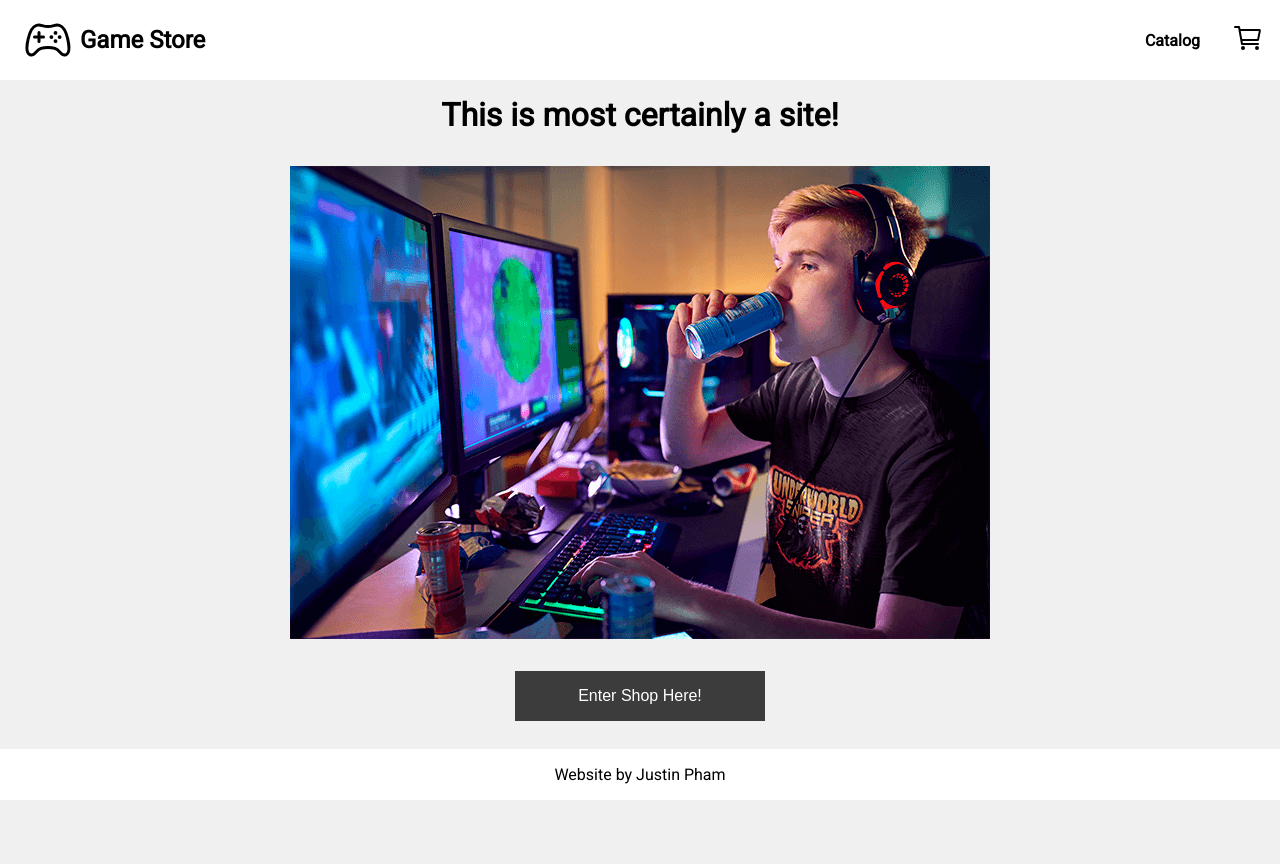
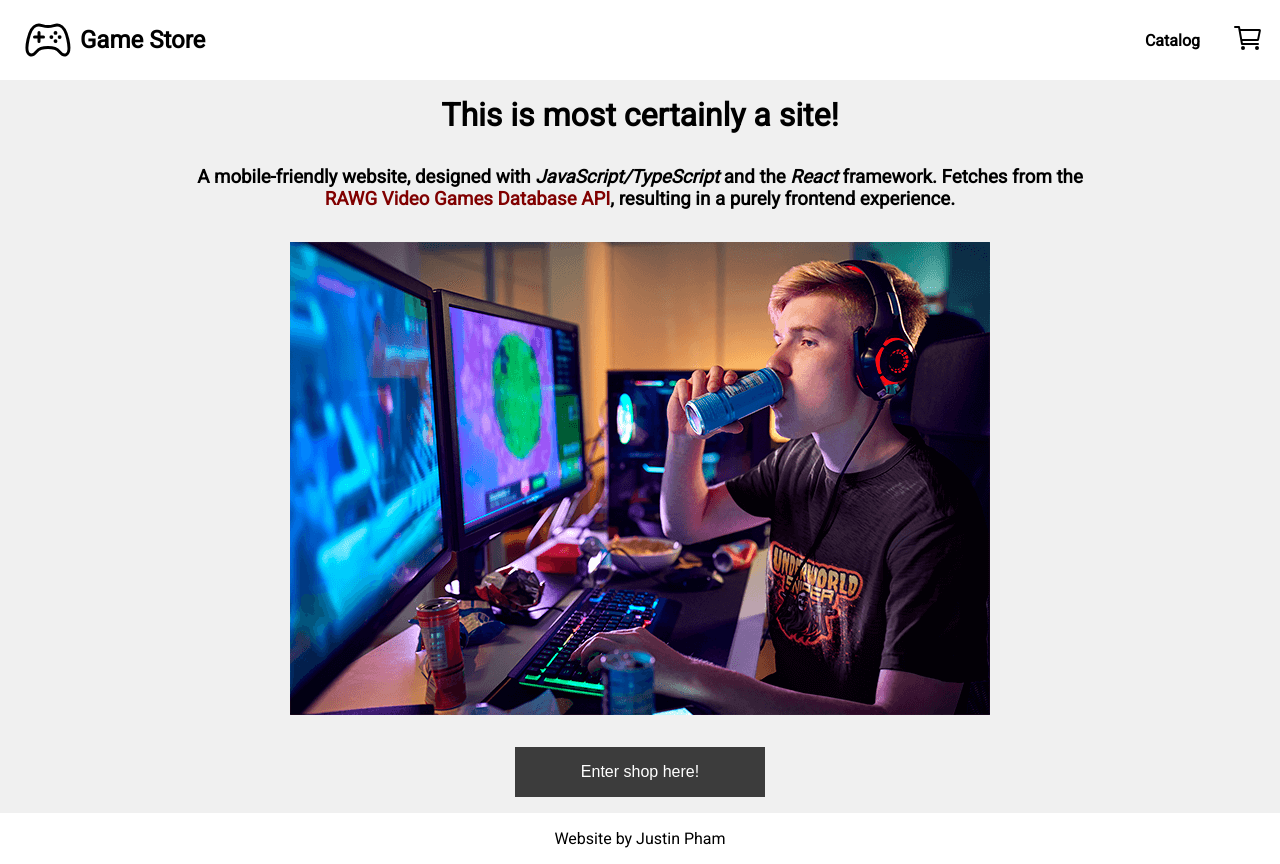
Before and after one commit to jtkp/shopping-cart, a React (Create React App) app: page / in a window 1280 px wide. Before the commit the page ends 800 px from the top, so only its background shows below. Built offline with nearby package versions, Linux system fonts and the light colour scheme; no server answers.

Commit message:
add home page description

```diff
--- a/src/components/Home.tsx
+++ b/src/components/Home.tsx
@@ -8,9 +8,10 @@ export const Home = () => {
   return (
     <Div>
       <h1>This is most certainly a site!</h1>
+      <h3>A mobile-friendly website, designed with <em>JavaScript/TypeScript</em> and the <em>React</em> framework. Fetches from the <a href="https://rawg.io/apidocs" style={{ color: 'rgb(128, 0, 0)' }}>RAWG Video Games Database API</a>, resulting in a purely frontend experience.</h3>
       <img src='./gamer.png' alt='Gamer drinking an energy drink'></img>
       <Link to='/shop'>
-        <button>Enter Shop Here!</button>
+        <button>Enter shop here!</button>
       </Link>
     </Div>
   )
@@ -27,6 +28,10 @@ const Div = styled.div`
   justify-content: center;
   gap: 2rem;
   text-align: center;
+
+  h3 {
+    max-width: 900px;
+  }
 
   img {
     max-width: 60%;
@@ -47,4 +52,8 @@ const Div = styled.div`
     width: 250px;
     font-size: 1rem;
   }
+
+  button:hover {
+    background-color: rgb(120, 120, 120);
+  }
 `
```
